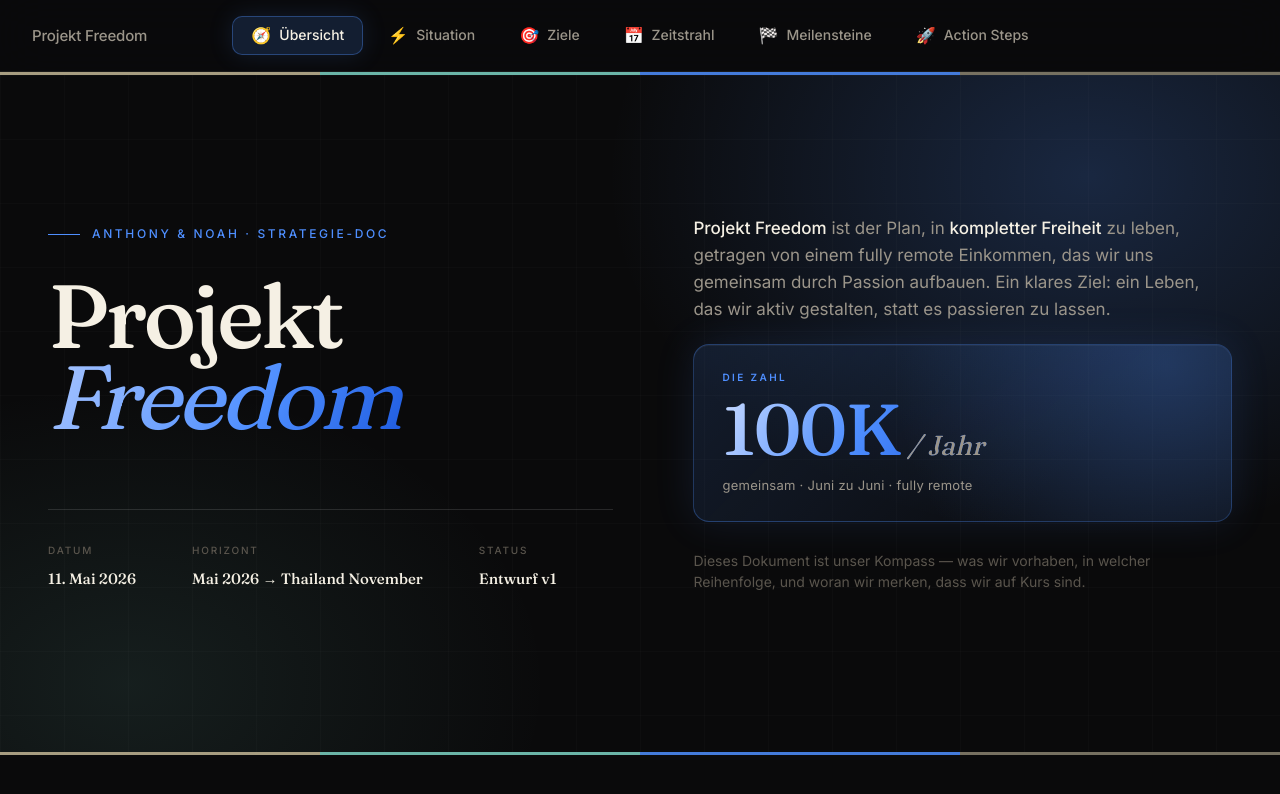
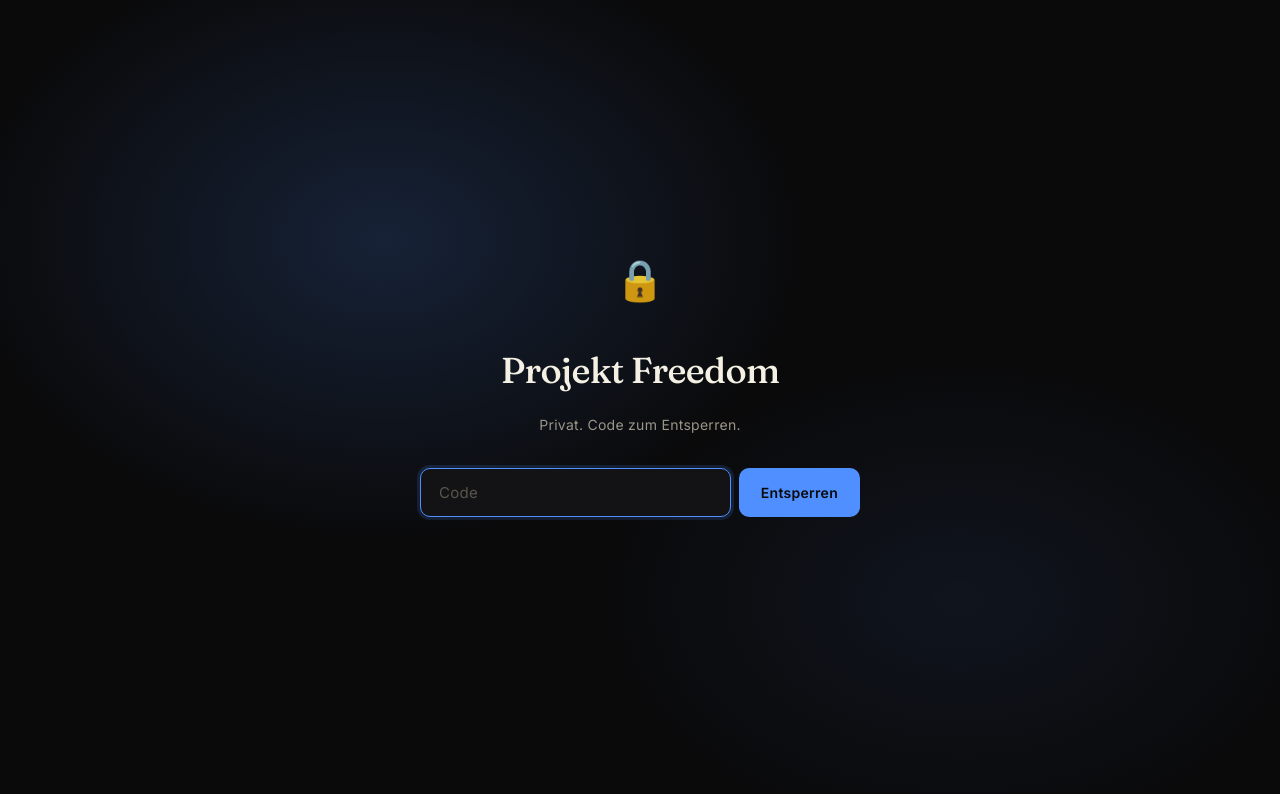
Before and after one commit to anthonykatzur-sys/pf-3054ecc4cc8c, a plain HTML site: page index.html in a window 1280 px wide. Drawn offline with Linux system fonts and the light colour scheme.

Commit message:
Add password gate

```diff
--- a/index.html
+++ b/index.html
@@ -8,6 +8,9 @@
 <link rel="preconnect" href="https://fonts.googleapis.com">
 <link rel="preconnect" href="https://fonts.gstatic.com" crossorigin>
 <link href="https://fonts.googleapis.com/css2?family=Fraunces:opsz,wght@9..144,400;9..144,500;9..144,600;9..144,700&family=Inter:wght@300;400;500;600;700&display=swap" rel="stylesheet">
+<script>
+  try { if (localStorage.getItem('pf-unlocked') === '1') document.documentElement.classList.add('unlocked'); } catch(e) {}
+</script>
 <style>
   :root {
     --orange: #4F8FFF;
@@ -697,6 +700,90 @@
     .hero .meta { gap: 32px; }
   }
 
+  /* LOCK SCREEN */
+  .lock-screen {
+    position: fixed;
+    inset: 0;
+    z-index: 9999;
+    background:
+      radial-gradient(ellipse 700px 500px at 30% 30%, rgba(79, 143, 255, 0.18) 0%, transparent 60%),
+      radial-gradient(ellipse 600px 400px at 75% 75%, rgba(79, 143, 255, 0.08) 0%, transparent 60%),
+      var(--bg);
+    display: flex;
+    align-items: center;
+    justify-content: center;
+    padding: 24px;
+  }
+  html.unlocked .lock-screen { display: none; }
+  .lock-card {
+    text-align: center;
+    max-width: 440px;
+    width: 100%;
+    animation: fadeIn 0.5s cubic-bezier(0.16, 1, 0.3, 1);
+  }
+  .lock-emoji {
+    font-size: 40px;
+    margin-bottom: 28px;
+    opacity: 0.9;
+  }
+  .lock-card h2 {
+    font-family: 'Fraunces', serif;
+    font-size: 36px;
+    color: var(--ink);
+    font-weight: 500;
+    letter-spacing: -0.02em;
+    margin-bottom: 12px;
+  }
+  .lock-desc {
+    color: var(--ink-soft);
+    font-size: 14px;
+    margin-bottom: 32px;
+    letter-spacing: 0.02em;
+  }
+  #lock-form {
+    display: flex;
+    gap: 8px;
+  }
+  #lock-input {
+    flex: 1;
+    padding: 14px 18px;
+    background: var(--bg-elevated);
+    border: 1px solid var(--line-strong);
+    border-radius: 10px;
+    color: var(--ink);
+    font-size: 15px;
+    font-family: inherit;
+    outline: none;
+    transition: all 0.2s ease;
+    letter-spacing: 0.05em;
+  }
+  #lock-input::placeholder { color: var(--ink-faint); letter-spacing: 0.02em; }
+  #lock-input:focus {
+    border-color: var(--orange);
+    box-shadow: 0 0 0 3px rgba(79, 143, 255, 0.15);
+  }
+  #lock-form button {
+    padding: 14px 22px;
+    background: var(--orange);
+    color: var(--bg);
+    border: none;
+    border-radius: 10px;
+    cursor: pointer;
+    font-weight: 600;
+    font-family: inherit;
+    font-size: 14px;
+    transition: all 0.2s ease;
+    letter-spacing: 0.02em;
+  }
+  #lock-form button:hover { filter: brightness(1.15); transform: translateY(-1px); }
+  .lock-error {
+    color: #ff6b6b;
+    font-size: 13px;
+    margin-top: 16px;
+    min-height: 20px;
+    letter-spacing: 0.02em;
+  }
+
   /* TOP NAV */
   .topnav {
     position: sticky;
@@ -817,6 +904,19 @@
 </style>
 </head>
 <body>
+
+<div id="lock-screen" class="lock-screen">
+  <div class="lock-card">
+    <div class="lock-emoji">🔒</div>
+    <h2>Projekt Freedom</h2>
+    <p class="lock-desc">Privat. Code zum Entsperren.</p>
+    <form id="lock-form" autocomplete="off">
+      <input type="password" id="lock-input" placeholder="Code" autofocus autocomplete="new-password" />
+      <button type="submit">Entsperren</button>
+    </form>
+    <p id="lock-error" class="lock-error"></p>
+  </div>
+</div>
 
 <nav class="topnav">
   <div class="topnav-inner">
@@ -1114,6 +1214,26 @@
 
   updateProgress();
 
+  // Lock screen unlock
+  const PASSWORD_HASH = '3234e745e6c595b13c863624a1941c77340f6d1e59672470205a29dc5e2db52b';
+  async function sha256(str) {
+    const buf = await crypto.subtle.digest('SHA-256', new TextEncoder().encode(str));
+    return Array.from(new Uint8Array(buf)).map(b => b.toString(16).padStart(2,'0')).join('');
+  }
+  document.getElementById('lock-form').addEventListener('submit', async (e) => {
+    e.preventDefault();
+    const input = document.getElementById('lock-input');
+    const hash = await sha256(input.value);
+    if (hash === PASSWORD_HASH) {
+      try { localStorage.setItem('pf-unlocked', '1'); } catch(e) {}
+      document.documentElement.classList.add('unlocked');
+    } else {
+      document.getElementById('lock-error').textContent = 'Falscher Code';
+      input.value = '';
+      input.focus();
+    }
+  });
+
   // Tab switching
   document.querySelectorAll('[data-tab]').forEach(el => {
     el.addEventListener('click', (e) => {
```
